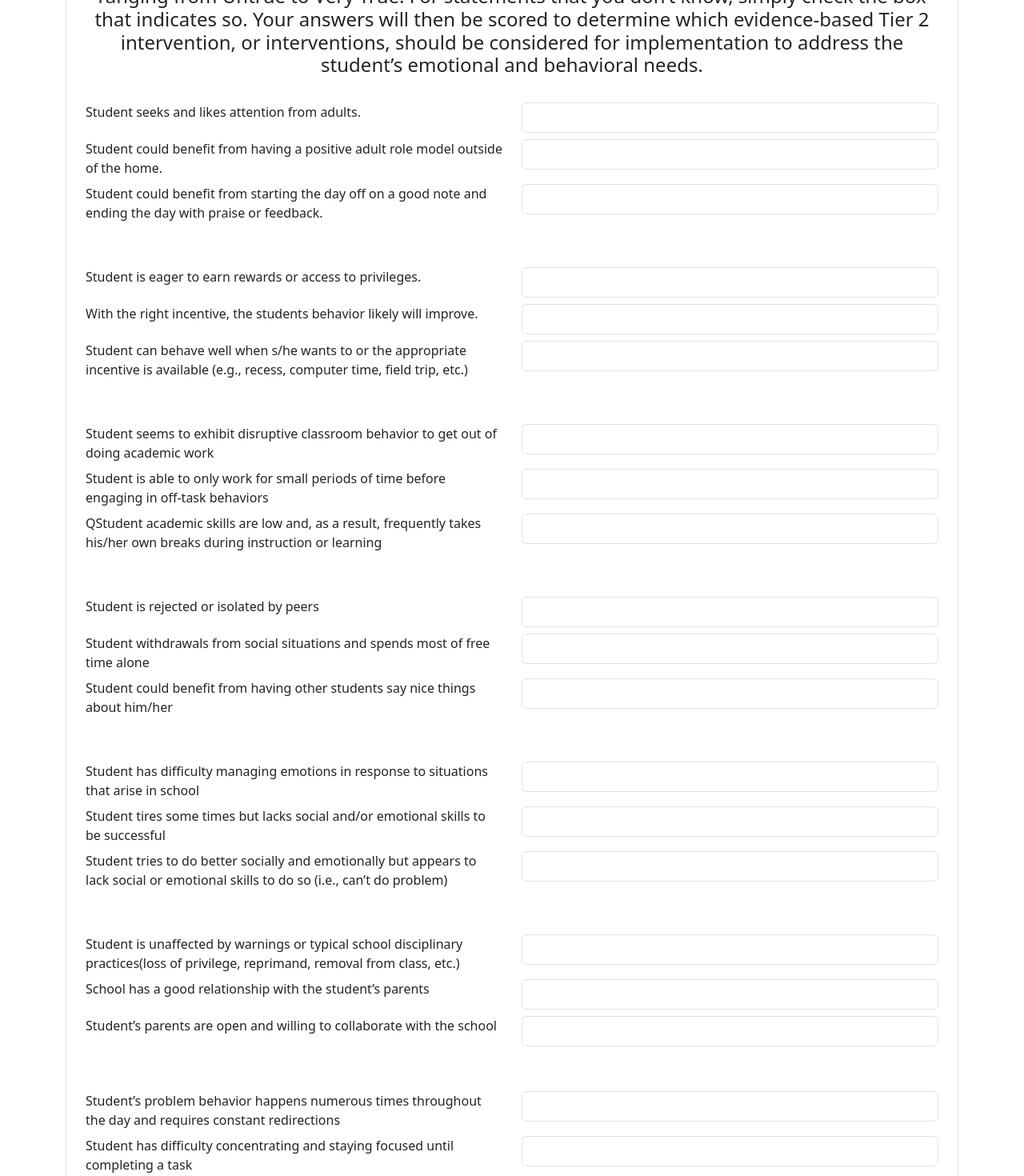
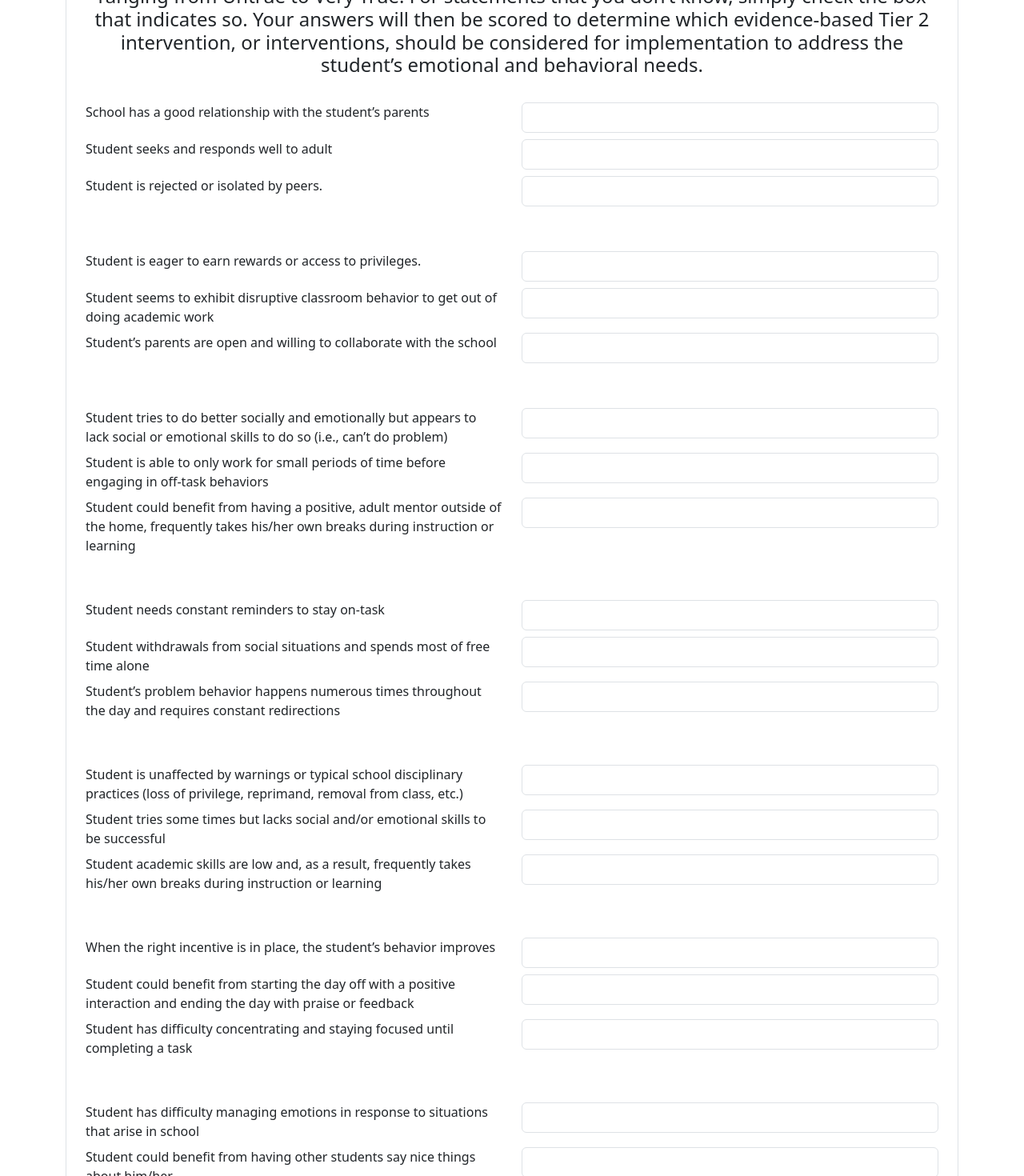
Before and after one commit to Johndunking/sims-form, a React (Create React App) app: page / in a window 1280 px wide. Shown: the part 260-1730 px from the top of the page at 80% size. Built offline with nearby package versions, Linux system fonts and the light colour scheme.

Commit message:
rearranged questions to match form

```diff
--- a/src/Components/home/FormComponent.js
+++ b/src/Components/home/FormComponent.js
@@ -53,13 +53,13 @@ const FormComponent = () => {
 
 
    const questions = [
-    ['Student seeks and likes attention from adults.', 'Student could benefit from having a positive adult role model outside of the home.', 'Student could benefit from starting the day off on a good note and ending the day with praise or feedback.'],
-    ['Student is eager to earn rewards or access to privileges.', 'With the right incentive, the students behavior likely will improve.', 'Student can behave well when s/he wants to or the appropriate incentive is available (e.g., recess, computer time, field trip, etc.)'],
-    ['Student seems to exhibit disruptive classroom behavior to get out of doing academic work', 'Student is able to only work for small periods of time before engaging in off-task behaviors', 'QStudent academic skills are low and, as a result, frequently takes his/her own breaks during instruction or learning'],
-    ['Student is rejected or isolated by peers', 'Student withdrawals from social situations and spends most of free time alone', 'Student could benefit from having other students say nice things about him/her'],
-    ['Student has difficulty managing emotions in response to situations that arise in school', 'Student tires some times but lacks social and/or emotional skills to be successful', 'Student tries to do better socially and emotionally but appears to lack social or emotional skills to do so (i.e., can’t do problem)'],
-    ['Student is unaffected by warnings or typical school disciplinary practices(loss of privilege, reprimand, removal from class, etc.)', 'School has a good relationship with the student’s parents', 'Student’s parents are open and willing to collaborate with the school'],
-    ['Student’s problem behavior happens numerous times throughout the day and requires constant redirections', 'Student has difficulty concentrating and staying focused until completing a task', 'Student needs constant reminders to stay on-task'],
+    ['School has a good relationship with the student’s parents', 'Student seeks and responds well to adult', 'Student is rejected or isolated by peers.'],
+    ['Student is eager to earn rewards or access to privileges.', 'Student seems to exhibit disruptive classroom behavior to get out of doing academic work', 'Student’s parents are open and willing to collaborate with the school'],
+    ['Student tries to do better socially and emotionally but appears to lack social or emotional skills to do so (i.e., can’t do problem)', 'Student is able to only work for small periods of time before engaging in off-task behaviors', 'Student could benefit from having a positive, adult mentor outside of the home, frequently takes his/her own breaks during instruction or learning'],
+    ['Student needs constant reminders to stay on-task', 'Student withdrawals from social situations and spends most of free time alone', 'Student’s problem behavior happens numerous times throughout the day and requires constant redirections'],
+    ['Student is unaffected by warnings or typical school disciplinary practices (loss of privilege, reprimand, removal from class, etc.)', 'Student tries some times but lacks social and/or emotional skills to be successful', 'Student academic skills are low and, as a result, frequently takes his/her own breaks during instruction or learning'],
+    ['When the right incentive is in place, the student’s behavior improves', 'Student could benefit from starting the day off with a positive interaction and ending the day with praise or feedback', 'Student has difficulty concentrating and staying focused until completing a task'],
+    ['Student has difficulty managing emotions in response to situations that arise in school', 'Student could benefit from having other students say nice things about him/her', 'Student can behave well when s/he wants to or the appropriate incentive is available (e.g., recess, computer time, field trip, etc.)('],
   ];
 
 
@@ -67,13 +67,13 @@ const FormComponent = () => {
     e.preventDefault();
 
     // Calculate the sum of each group of 3 values
-    const sumGroup1 = formData.value1 + formData.value2 + formData.value3;
-    const sumGroup2 = formData.value4 + formData.value5 + formData.value6;
-    const sumGroup3 = formData.value7 + formData.value8 + formData.value9;
-    const sumGroup4 = formData.value10 + formData.value11 + formData.value12;
-    const sumGroup5 = formData.value13 + formData.value14 + formData.value15;
-    const sumGroup6 = formData.value16 + formData.value17 + formData.value18;
-    const sumGroup7 = formData.value19 + formData.value20 + formData.value21;
+    const sumGroup1 = formData.value2 + formData.value9 + formData.value17;
+    const sumGroup2 = formData.value4 + formData.value16 + formData.value21;
+    const sumGroup3 = formData.value5 + formData.value8 + formData.value15;
+    const sumGroup4 = formData.value3 + formData.value11 + formData.value20;
+    const sumGroup5 = formData.value7 + formData.value14 + formData.value19;
+    const sumGroup6 = formData.value1 + formData.value6 + formData.value13;
+    const sumGroup7 = formData.value10 + formData.value12 + formData.value18;
     // ... Repeat for the rest of the groups
 
     // Add logic to set state variables based on the sum of each group
```
